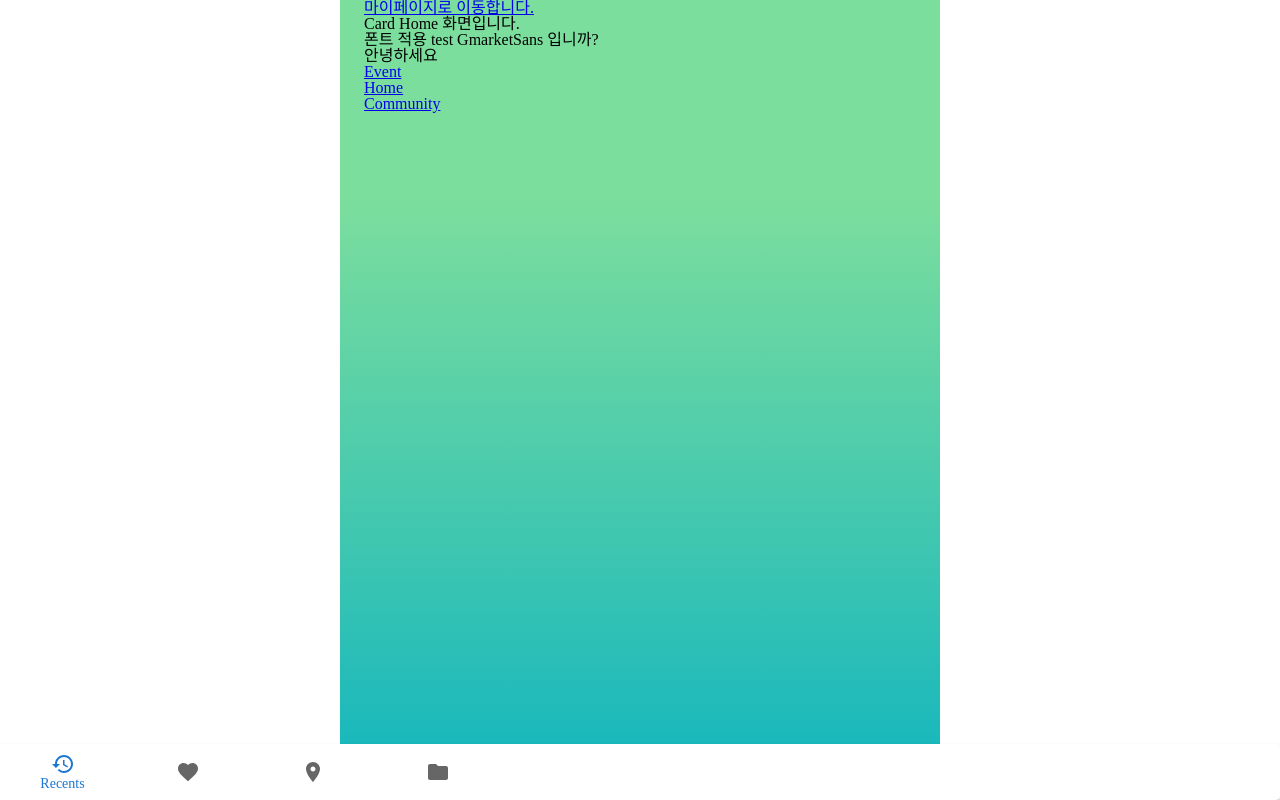
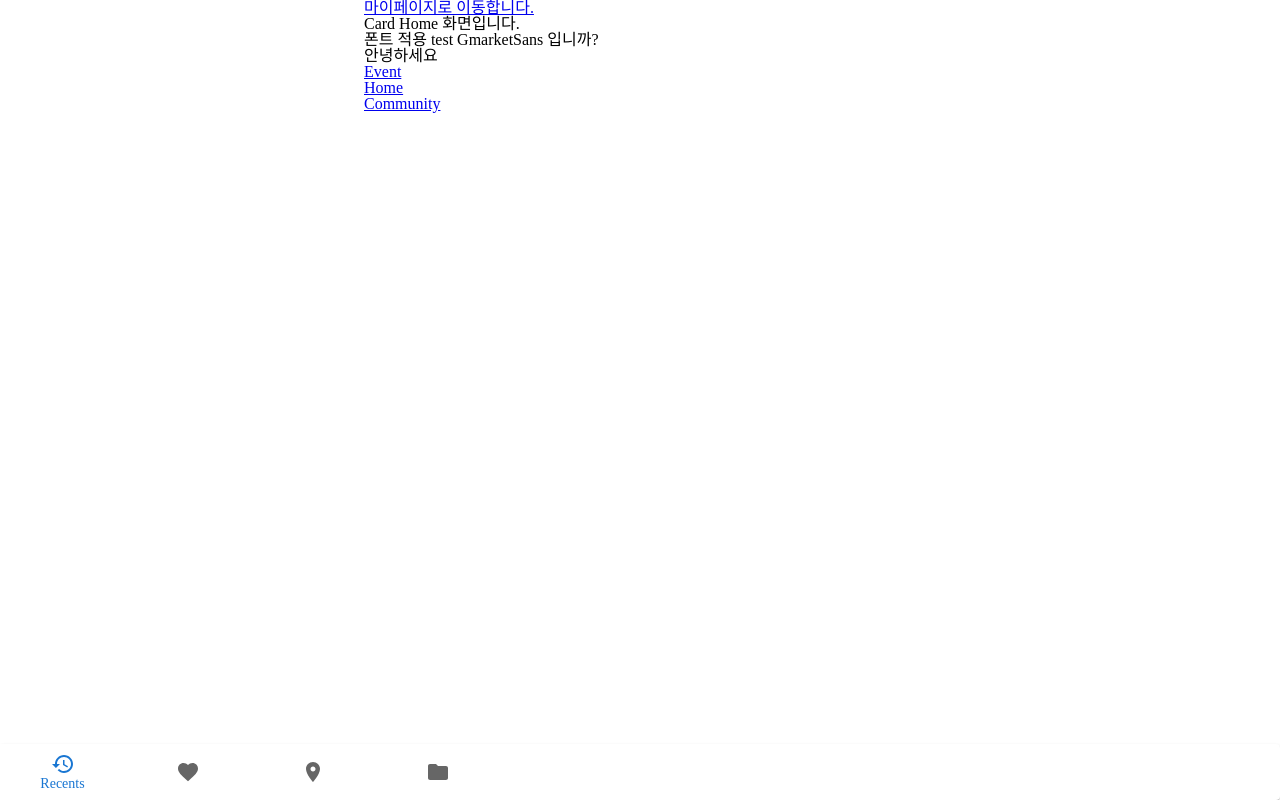
Before and after one commit to teon98/3355-frontend, a React (Create React App) app: page /home in a window 1280 px wide. Built offline with nearby package versions, Linux system fonts and the light colour scheme; a web font is replaced by a local one.

Commit message:
경로에 따라 background 색 달라지게 함

```diff
--- a/src/App.js
+++ b/src/App.js
@@ -1,4 +1,4 @@
-import React, { useState } from "react";
+import React from "react";
 import { Route, Routes, useLocation } from "react-router-dom";
 import appStyle from "./App.module.css";
 import Container from "@mui/system/Container";
@@ -24,23 +24,27 @@ const theme = createTheme({
 const App = () => {
   const location = useLocation();
 
-  //잔상 없애기 위한 state
-  const [show, setShow] = useState(true);
-
-  const handleChange = () => {
-    setShow(false);
-  };
+  //현재 경로 알아내기
+  const currentPath = location.pathname;
+  //console.log(currentPath === "/");
+  //console.log(/\/auth/.test(currentPath));
+  // console.log( currentPath === "/" || /\/auth/.test(currentPath) ? "야호" : "무야호");
 
   return (
     <ThemeProvider theme={theme}>
-      <Container maxWidth="sm" className={appStyle.body}>
+      <Container
+        maxWidth="sm"
+        className={
+          currentPath === "/" || /\/auth/.test(currentPath)
+            ? appStyle.gradient
+            : appStyle.notgradient
+        }
+      >
         <TransitionGroup>
           <CSSTransition
-            in={show}
             key={location.key}
             classNames="fade"
             timeout={300}
-            onExited={handleChange}
             unmountOnExit
           >
             <Routes location={location}>
--- a/src/App.module.css
+++ b/src/App.module.css
@@ -1,4 +1,9 @@
-.body {
+.gradient {
   background: linear-gradient(360deg, #17b7bd 4.53%, #7cde9d 75.31%);
   height: 100vh;
 }
+
+.notgradient {
+  background: white;
+  height: 100vh;
+}
```
